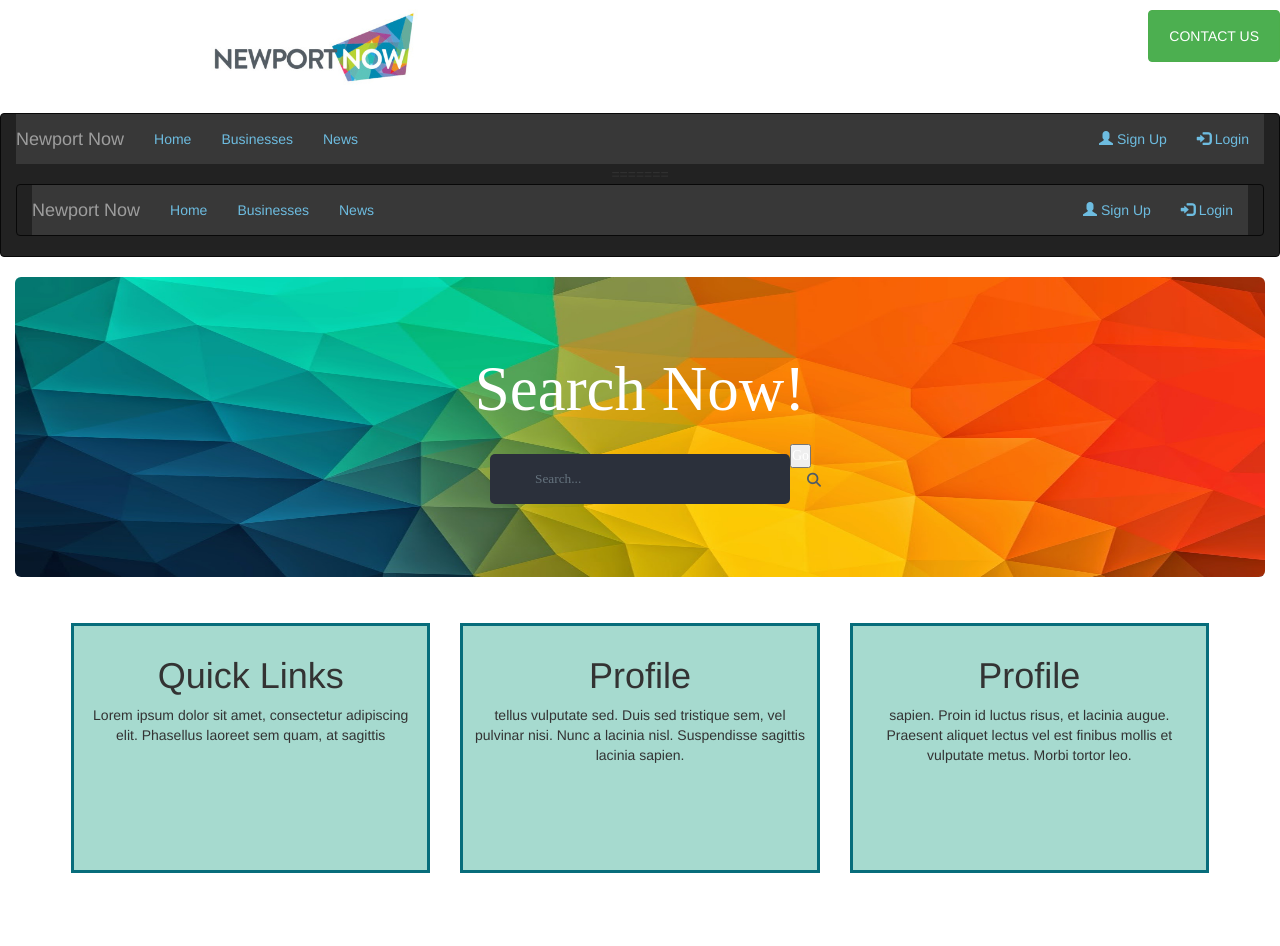
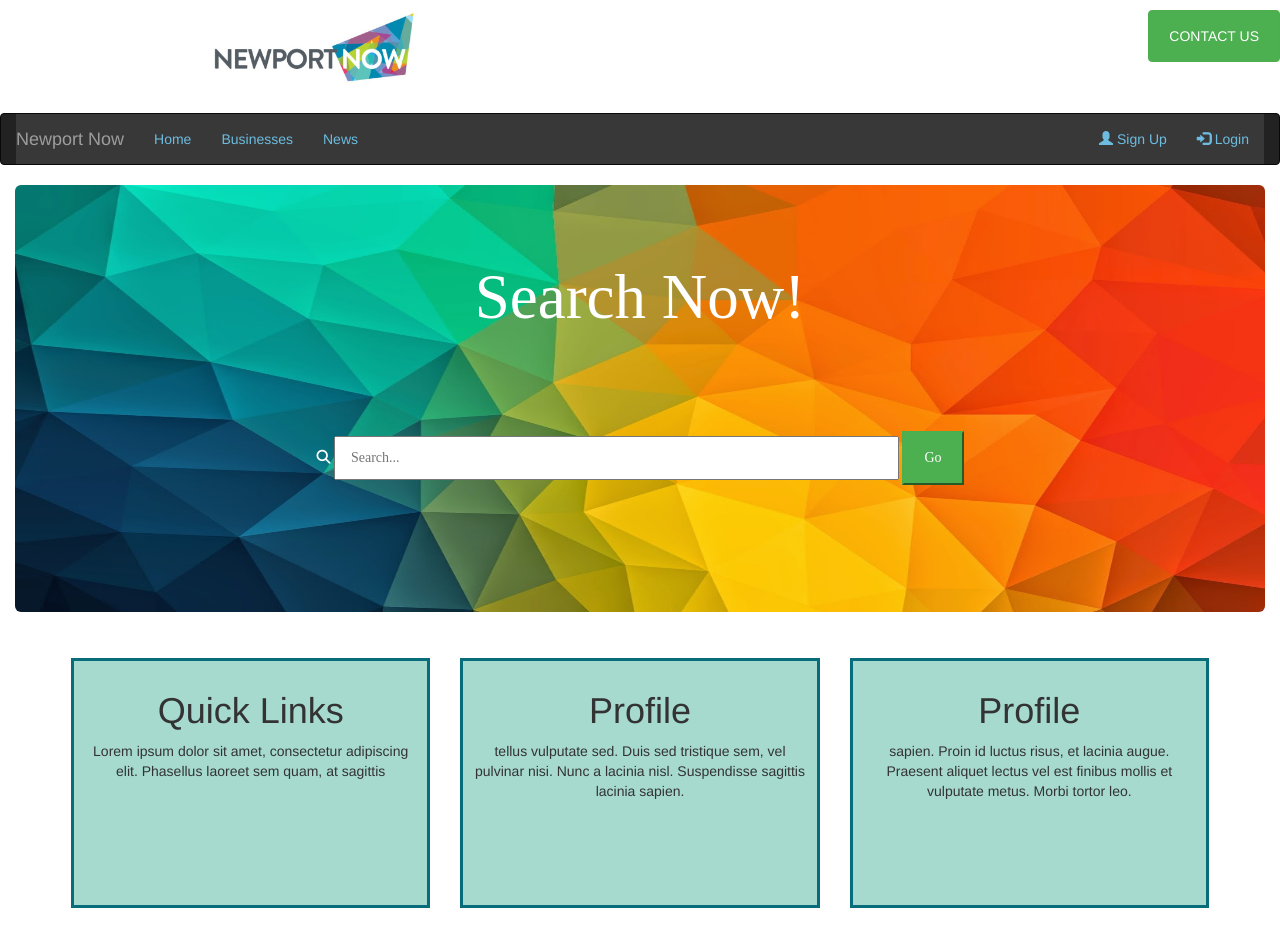
Before and after one commit to danielabbasi/newport-now, a plain HTML site: page Website/templates/index.html in a window 1280 px wide. Drawn offline with nearby package versions, Linux system fonts and the light colour scheme; files that its build step writes are made by us from their sources; files whose address does not match are found by name.

Commit message:
erge conflicts resolved

```diff
--- a/Website/static/css/stylesheet.css
+++ b/Website/static/css/stylesheet.css
@@ -91,7 +91,8 @@ form .btn-success{
   margin:7% auto;
 }
 .navbar-inverse .navbar-collapse, .navbar-inverse .navbar-form{
-  background-color:#383838;
+  background-color: #383838;
+  border-color: #080808;
 }
 .navbar-inverse .navbar-nav li a{
   color:#6dbce0;
@@ -165,7 +166,8 @@ form .btn-success{
 
 .search input#search:-ms-input-placeholder {
    color: #65737e;
-}
+   padding:10px;
+ }
 .search .icon{
   position: absolute;
   top: 50%;
@@ -186,6 +188,9 @@ form .btn-success{
 form {
   border-style:none;
 }
+.jumbotron input[type=text]{
+  width:50%;
+}
 input[type=text], input [type=password] {
   width: 90%;
   padding: 10px 15px;
@@ -204,9 +209,11 @@ input[type=text], input [type=password] {
 }
 
 .cancelbtn {
-  width: 100%;
+  width: 30%;
   padding: 10px 8px;
-  background-color: #f44336
+  background-color: #f44336;
+  border-radius:6px;
+  border-color:transparent;
 }
 
 .containerimg {
--- a/Website/templates/index.html
+++ b/Website/templates/index.html
@@ -20,13 +20,10 @@
   <body>
 
     <span id="nav"></span>
+
     <div class="container-fluid">
     <div class="jumbotron">
       <h1>Search Now!</h1>
-      <div class="container_search">
-        <div class="search">
-
-
 
           <!-- <form action = "/Search" method="get" id = "myForm">
             <span class="icon"><i class="fa fa-search"></i></span>
@@ -36,7 +33,7 @@
           <form action = "/Search" method="get">
             <span class="icon"><i class="fa fa-search"></i></span>
             <input type="text" id="search" name = "userin" placeholder="Search..." />
-            <button type = "submit">Go</button>
+            <button type = "submit" class="btn-success">Go</button>
           </form>
 
         </div>
--- a/Website/templates/navigation.html
+++ b/Website/templates/navigation.html
@@ -36,29 +36,8 @@
               <li><a href="/Login"><span class="glyphicon glyphicon-log-in"></span> Login</a></li>
             </ul>
           </div>
+        </nav>
 
-=======
-  <nav class="navbar navbar-inverse">
-    <div class="container-fluid">
-      <div class="navbar-header">
-        <button type="button" class="navbar-toggle" data-toggle="collapse" data-target="#myNavbar">
-          <span class="icon-bar"></span>
-          <span class="icon-bar"></span>
-          <span class="icon-bar"></span>
-        </button>
-        <a class="navbar-brand" href="/Home">Newport Now</a>
-      </div>
-      <div class="collapse navbar-collapse" id="myNavbar">
-        <ul class="nav navbar-nav">
-          <li><a href="/Home">Home</a></li>
-          <li><a href="#">Businesses</a></li>
-          <li><a href="/News">News</a></li>
-        </ul>
-        <ul class="nav navbar-nav navbar-right">
-          <li><a href="#"><span class="glyphicon glyphicon-user"></span> Sign Up</a></li>
-          <li><a href="/Log_in"><span class="glyphicon glyphicon-log-in"></span> Login</a></li>
-        </ul>
-      </div>
-    </nav>
 </div>
 </div>
+</div>
```
Also changed, not shown: Website/templates/log_in.html (+1 -8 lines).
